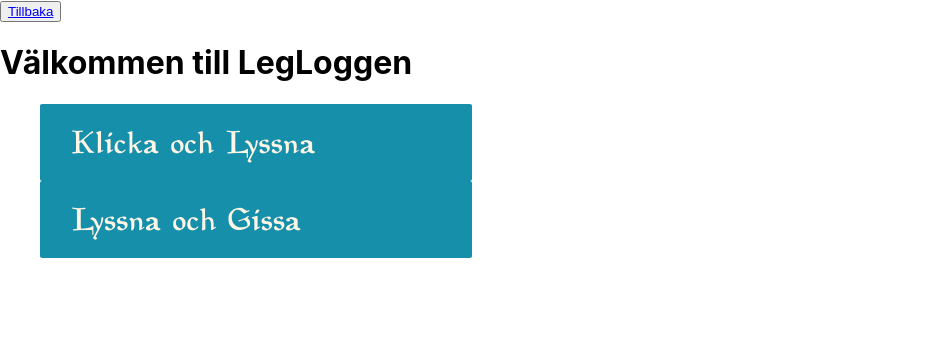
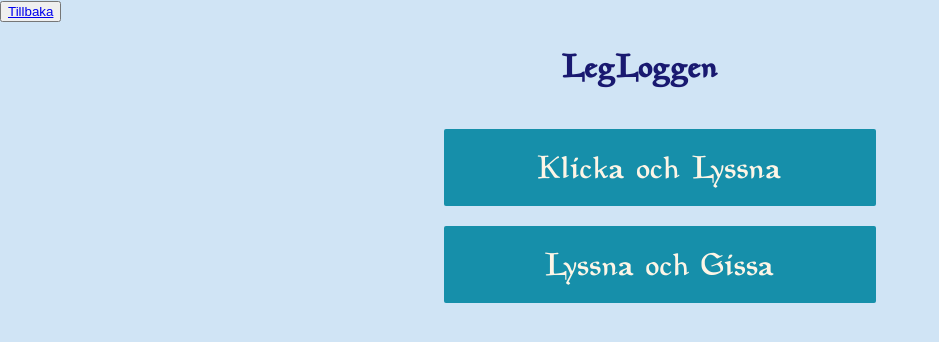
Before and after one commit to Adenholm/SysterLegLog, a React (Create React App) app: page / in a window 1280 px wide. Shown: the top 342 px of the page, without its empty margins (0-939 px from the left). Built offline with nearby package versions, Linux system fonts and the light colour scheme.

Commit message:
Startpage looks little better

```diff
--- a/src/App.css
+++ b/src/App.css
@@ -1,5 +1,7 @@
 
-
+#root {
+  height: 100vh;
+}
 .App-header {
   background-color: #282c34;
   min-height: 100vh;
@@ -14,3 +16,10 @@
 .App-link {
   color: #61dafb;
 }
+
+.container {
+  background-color: #D0E4F5;
+  left: 100%;
+  height: 100%;
+
+}
--- a/src/App.jsx
+++ b/src/App.jsx
@@ -8,6 +8,8 @@ import { toHaveStyle } from '@testing-library/jest-dom/dist/matchers';
 
 import Card from "./Components/Card"
 import Pages from './Components/Pages';
+
+import './App.css';
 
 
 
--- a/src/Components/Pages.css
+++ b/src/Components/Pages.css
@@ -1,17 +1,12 @@
-
-
 .item {
   color: #fff;
-  display: flex;
   align-items: center;
   text-decoration: none;
   padding: 0.5rem 1rem;
   height: 100%;
   padding-top: 15px;
-  width:  400px;
-
-
-
+  width: 400px;
+  margin: 10px 10px;
 
   border-radius: 2px;
   outline: none;
@@ -27,22 +22,43 @@
   background: rgb(109, 163, 233);
   color: #242424;
   transition: 250ms;
-
 }
-
 
 @font-face {
   font-family: planewalker;
   src: url(planewalker\ bold\ italic.otf);
 }
 
-.link{
+.link {
   color: oldlace;
-  display: flex;
+  display: block;
   align-items: center;
   text-decoration: aqua;
   padding: 0.5rem 1rem;
   height: 100%;
- font-family: planewalker;
- font-size:xx-large;
+  font-family: planewalker;
+  font-size: xx-large;
+  text-align: center;
 }
+
+.nav {
+  bottom: 50%;
+  left: 50%;
+  display: flex;
+  justify-content: center;
+  flex-direction: column;
+  align-items: center;
+  list-style: none;
+}
+
+.text {
+  color: midnightblue;
+  display: block;
+  align-items: center;
+  text-decoration: aqua;
+  padding: 0.5rem 1rem;
+  height: 100%;
+  font-family: planewalker;
+  font-size: xx-large;
+  text-align: center;
+}
--- a/src/Components/pages/GuessPage.js
+++ b/src/Components/pages/GuessPage.js
@@ -42,9 +42,7 @@ function GuessPage (props){
 
     return (
       <div>
-        <button onClick={fetchCards}>
-          Nästa
-        </button>
+
         <div className="row">
           {createCards(cards)}
           <Sound
@@ -58,6 +56,9 @@ function GuessPage (props){
         </button>
 
         </div>
+        <button onClick={fetchCards}>
+        Nästa
+      </button>
       </div>
       );
 
--- a/src/Components/pages/StartPage.js
+++ b/src/Components/pages/StartPage.js
@@ -6,8 +6,8 @@ import '../Pages.css';
 
 function StartPage (){
     return (
-    <div>
-        <h1>Välkommen till LegLoggen</h1>
+    <div >
+        <h1 className="text">LegLoggen</h1>
         <ul className="nav">
 
             <li className="item">
```
